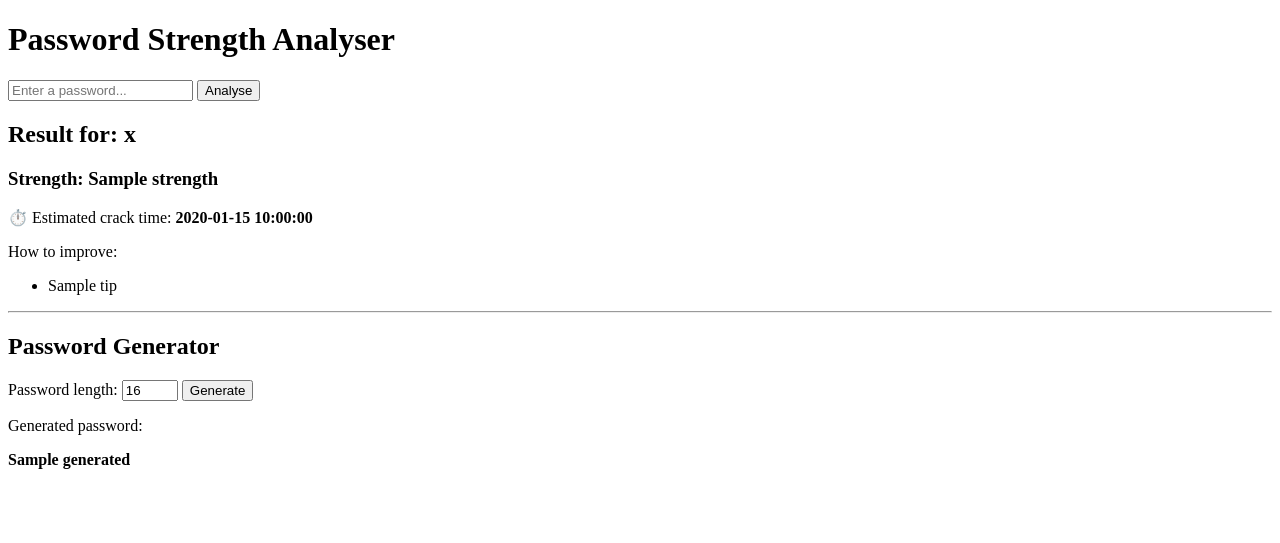
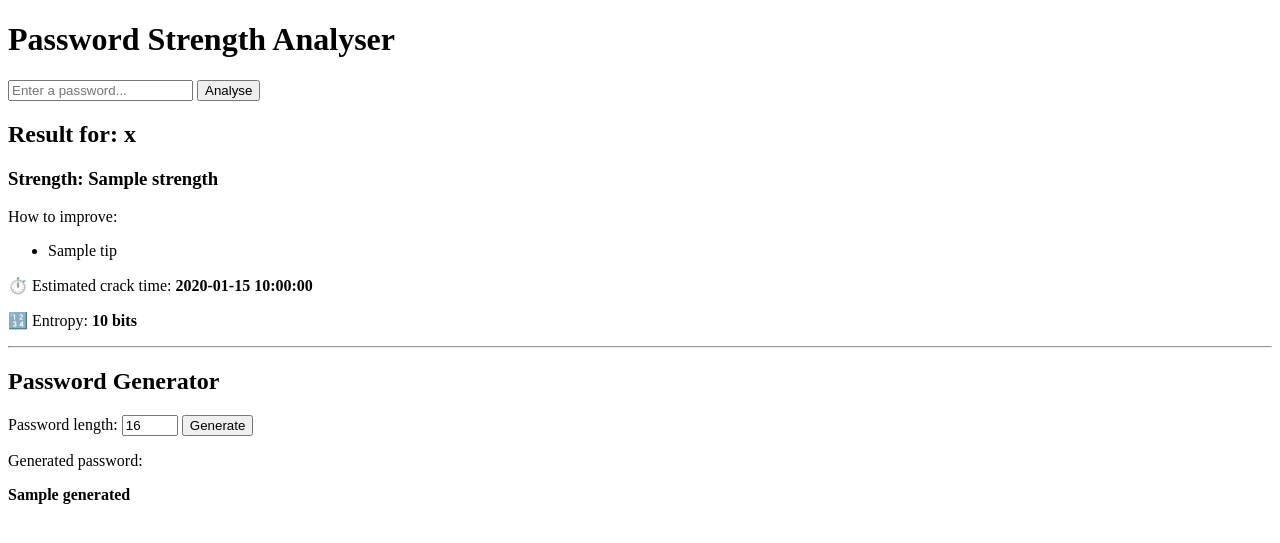
Before and after one commit to KimiaJamshidi/password-analyser, a Flask app: template templates/index.html in a window 1280 px wide. Shown: the top 543 px of the page. Run offline with Flask 3, Linux system fonts and the light colour scheme; the template is opened without the code that fills it: most values are stand-ins (such as "Sample title", 1, 10 or a date in 2020).

Commit message:
Add entropy score calculator

```diff
--- a/app.py
+++ b/app.py
@@ -1,5 +1,6 @@
 import secrets
 import string
+import math
 
 from flask import Flask, render_template, request
 
@@ -52,9 +53,32 @@ def analyse():
         strength = "Weak ❌"
 
     crack_time = calculate_crack_time(password)
+    entropy = calculate_entropy(password)
 
-    return render_template("index.html", strength=strength, feedback=feedback, password=password, crack_time=crack_time)
+    return render_template("index.html", strength=strength, feedback=feedback, password=password, crack_time=crack_time, entropy=entropy)
 
+
+# Function to calculate Entropy score
+def calculate_entropy(password):
+    pool = 0
+
+    if any(c.islower() for c in password):
+        pool += 26
+    if any(c.isupper() for c in password):
+        pool += 26
+    if any(c.isdigit() for c in password):
+        pool += 10
+    if any(c in "!@#$%^&*()_+-=[]{}|;:,.<>?" for c in password):
+        pool += 32
+
+    if pool == 0:
+        return 0
+
+    entropy = len(password) * math.log2(pool)
+    return round(entropy, 1)
+
+
+# Function to calculate how long it takes for the password to be cracked
 def calculate_crack_time(password):
     pool = 0
 
@@ -88,6 +112,7 @@ def calculate_crack_time(password):
     else:
         return "longer than the age of the universe 🔒 — uncrackable"
 
+ #Generates random password
 @app.route("/generate", methods=["POST"])
 def generate():
     length = int(request.form["length"])
--- a/templates/index.html
+++ b/templates/index.html
@@ -17,7 +17,6 @@
     {% if strength %}
     <h2>Result for: {{ password }}</h2>
     <h3>Strength: {{ strength }}</h3>
-        <p>⏱️ Estimated crack time: <strong>{{ crack_time }}</strong></p>
 
     {% if feedback %}
         <p>How to improve:</p>
@@ -29,6 +28,10 @@
     {% else %}
         <p>Your password passed all checks! 🎉</p>
     {% endif %}
+
+    <p>⏱️ Estimated crack time: <strong>{{ crack_time }}</strong></p>
+    <p>🔢 Entropy: <strong>{{ entropy }} bits</strong></p>
+
 {% endif %}
 
     <hr>
```
Lines whose indentation alone changed are shown as unchanged.
